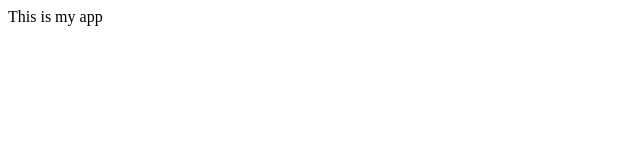
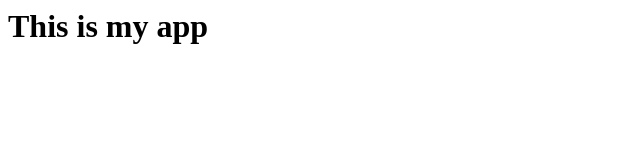
Before and after one commit to dapple1990/git, a plain HTML site: page index.html in a window 1280 px wide. Shown: the whole page, without its empty margins (0-640 px from the left). Drawn offline with Linux system fonts and the light colour scheme.

Commit message:
Changed app.js

```diff
--- a/app.js
+++ b/app.js
@@ -0,0 +1 @@
+console.log("hello");
--- a/index.html
+++ b/index.html
@@ -6,6 +6,6 @@
     </head>
 
     <body>
-        This is my app
+        <h1>This is my app</h1>
     </body>
 </html>
```
